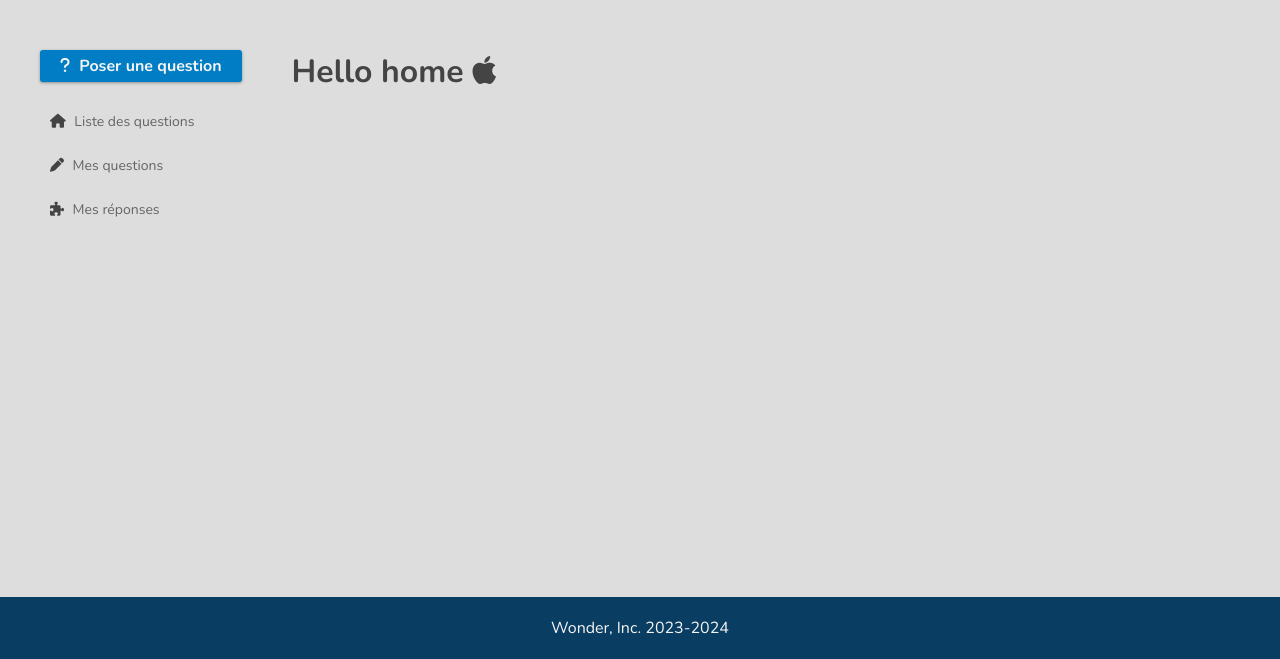
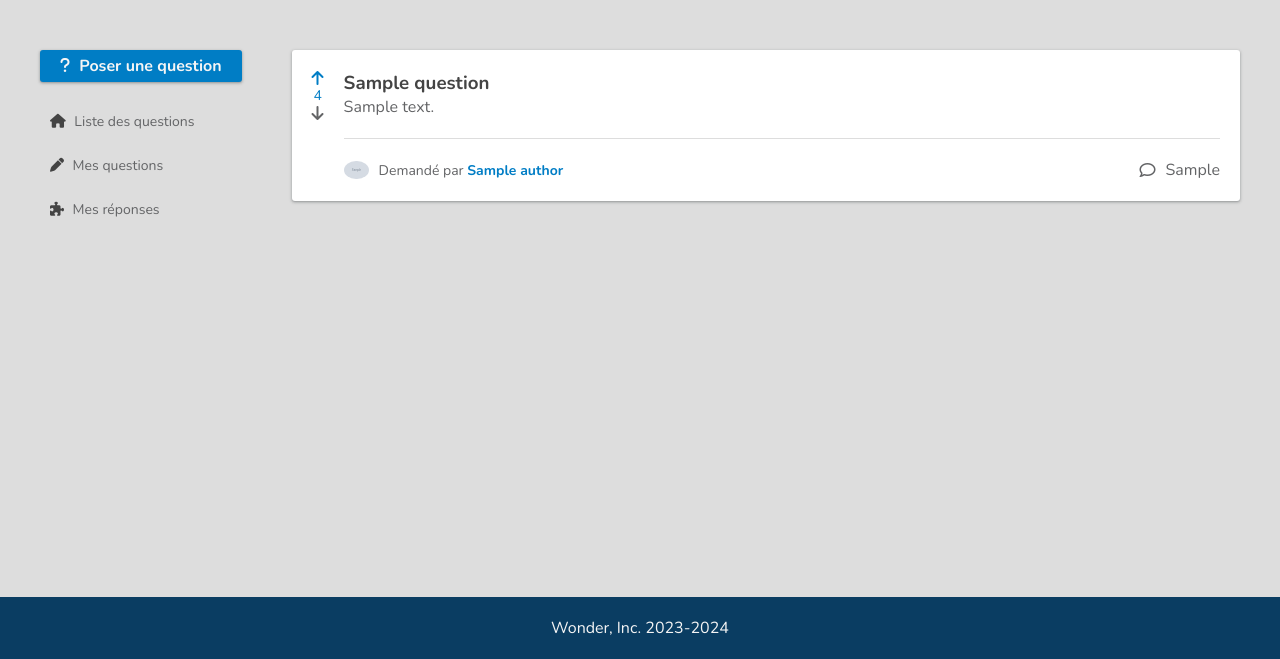
Before and after one commit to 24Syleo/wonder, a Symfony app: template templates/home/index.html.twig in a window 1280 px wide. Shown: the part 141-800 px from the top of the page. Run offline with Twig, Linux system fonts and the light colour scheme; the template is opened without the code that fills it: most values are stand-ins (such as "Sample title", 1, 10 or a date in 2020); grey boxes marked "Sample" are stand-in pictures; some libraries are stand-ins or nearby versions.

Commit message:
page liste des questions

```diff
--- a/public/css/style.css
+++ b/public/css/style.css
@@ -73,6 +73,11 @@ a {
     text-decoration: none;
 }
 
+small {
+    font-size: var(--font-size-small);
+    font-family: var(--font-family);
+}
+
 /* flex */
 
 .d-flex {
@@ -133,6 +138,10 @@ a {
     margin-right: 5px;
 }
 
+.mr-10 {
+    margin-right: 10px;
+}
+
 .mr-20 {
     margin-right: 20px;
 }
@@ -168,6 +177,11 @@ a {
     padding-top: 50px;
     padding-bottom: 50px;
 }
+
+.pb-20 {
+    padding-bottom: 20px;
+}
+
 /* main */
 
 .app-content {
@@ -215,6 +229,12 @@ a {
     box-shadow: var(--box-shadow);
 }
 
+.block-shadow:hover {
+    cursor: pointer;
+    box-shadow: none;
+    transition: box-shadow 0.4s;
+}
+
 .form-row {
     display: flex;
     flex-flow: column;
@@ -243,6 +263,21 @@ a {
     color: var(--danger);
     font-size: var(--font-size-small);
     font-weight: var(--font-weight-semibold);
+}
+
+.avatar {
+    width: 25px;
+    border-radius: 50%;
+}
+
+.clickable {
+    color:var(--primary);
+    font-weight: var(--font-weight-semibold);
+    cursor: pointer;
+}
+
+.text-small {
+    font-size: var(--font-size-small);
 }
 
 /* sidebar */
@@ -307,3 +342,17 @@ footer {
     border-left: 5px solid var(--primary);
     background-color: var(--primary-light);
 }
+
+/* questions */
+
+.question-content {
+    border-bottom: 1px solid var(--gray-light);
+}
+
+.rating-up {
+    color: var(--primary);
+}
+
+.rating-down {
+    color: var(--warning);
+}
--- a/src/Controller/QuestionController.php
+++ b/src/Controller/QuestionController.php
@@ -19,8 +19,6 @@ class QuestionController extends AbstractController
         $formQuestion->handleRequest($request);
 
         if ($formQuestion->isSubmitted() && $formQuestion->isValid()) {
-
-            dump($formQuestion->getData());
         }
 
         return $this->render('question/index.html.twig', [
--- a/templates/home/index.html.twig
+++ b/templates/home/index.html.twig
@@ -3,7 +3,42 @@
 {% block title %}Wonder!{% endblock %}
 
 {% block body %}
-    <h1>Hello home
-        <i class="fab fa-apple"></i>
-    </h1>
+
+    <ul>
+        {% for question in questions %}
+            <li class="block block-shadow d-flex flex-row mb-20">
+                <div class="d-flex flex-col mr-20 align-center">
+                    <i class="fas fa-arrow-up  {{ question.rating > 0 ? "rating-up" : '' }}"></i>
+                        <p
+                            {% if question.rating > 0 %}
+                                class="rating-up text-small"
+                            {% elseif question.rating < 0 %}
+                                class="rating-down text-small"
+                            {% else %}
+                                class="text-small"
+                            {% endif %}
+                        >{{  question.rating }}</p>
+                    <i class="fas fa-arrow-down {{ question.rating < 0 ? "rating-down" : '' }}"></i>
+                </div>
+                <div class="flex-fill d-flex flex-col">
+                    <div class="mb-20 question-content pb-20">
+                        <h3>{{ question.title }}</h3>
+                        <p>{{ question.content }}</p>
+                    </div>
+                    <div class="d-flex flex-row justify-between align-center">
+                        <div class="d-flex flex-row align-center">
+                            <img class="avatar mr-10" src="{{ question.author.avatar }}">
+                            <small>Demandé par <span class="clickable">{{ question.author.name }}</span></small>
+                        </div>
+                        <div class="d-flex flex-row align-center">
+                            <i class="far fa-comment mr-10"></i>
+                            <p>{{ question.nbrOfResponse }}</p>
+                        </div>
+                    </div>
+                </div>
+            </li>
+
+        {% endfor %}
+    </ul>
+
 {% endblock %}
```
Also changed, not shown: src/Controller/HomeController.php (+35 -1 lines).
